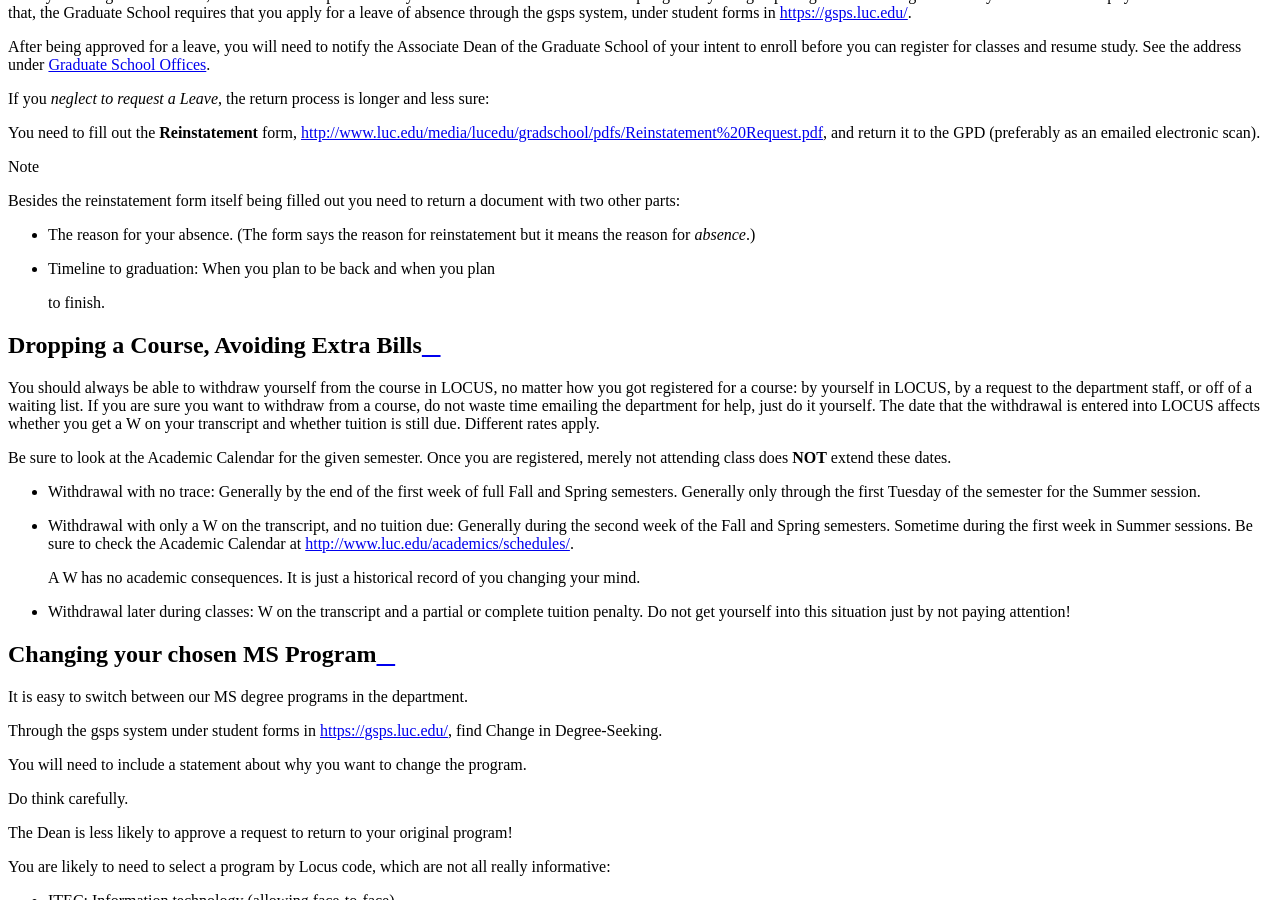
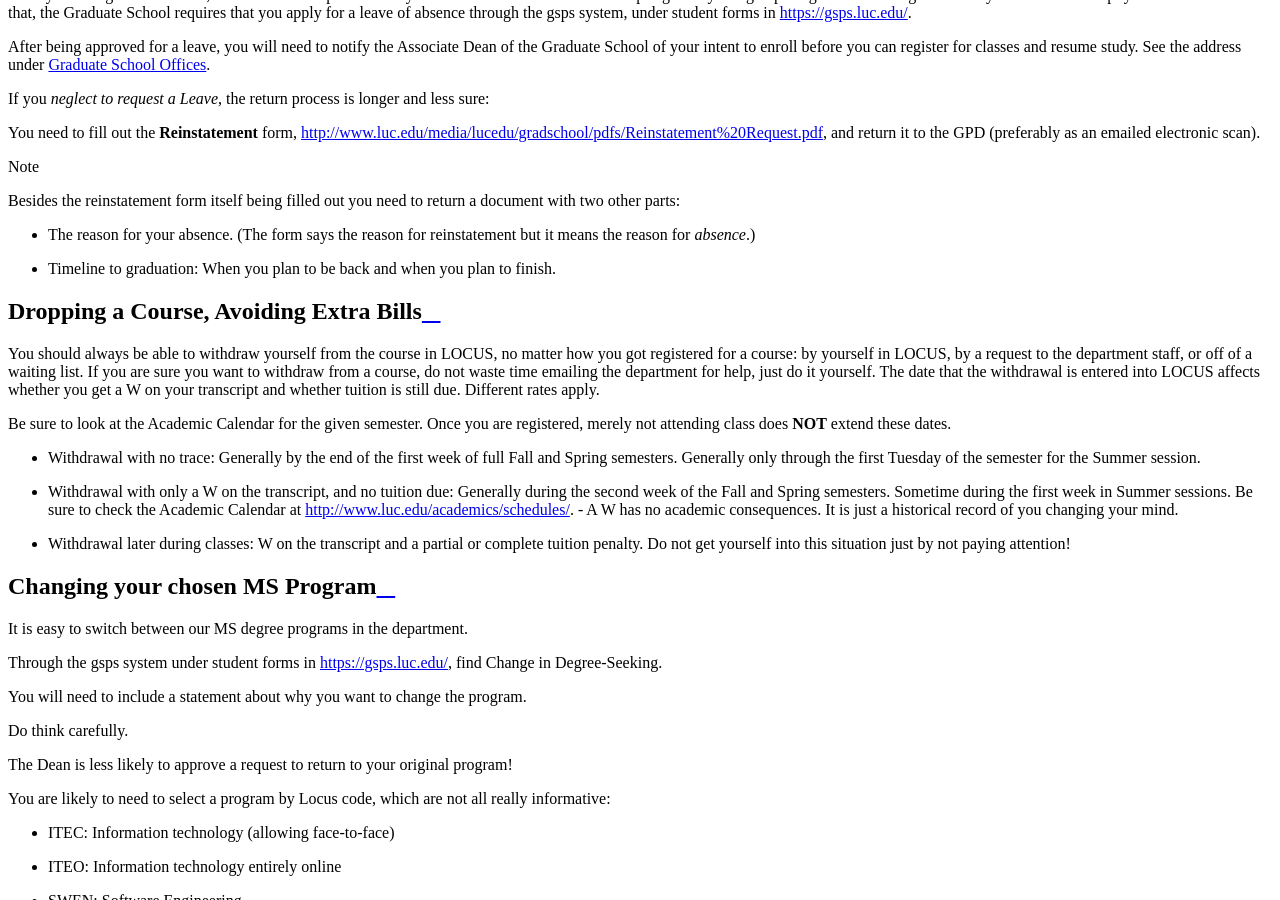
Before and after one commit to LoyolaChicagoCS/gradhandbook, a Sphinx documentation site: the page built from source/regulations.rst, in a window 1280 px wide and 900 px high, scrolled down 6269 px. Built offline with Sphinx 7.4.7 and the Read the Docs theme 2.0.0, drawn with Linux system fonts in a browser that asks for light colours.

Commit message:
Fix RST errors

```diff
--- a/source/regulations.rst
+++ b/source/regulations.rst
@@ -380,8 +380,7 @@
     Besides the reinstatement form itself being filled out you need to return a document with two other parts:
 
     -   The reason for your absence. (The form says the reason for reinstatement but it means the reason for *absence*.)
-    -   Timeline to graduation: When you plan to be back and when you plan
-     to finish.
+    -   Timeline to graduation: When you plan to be back and when you plan to finish.
 
 .. index:: dropping a course
    tuition penalties
@@ -399,7 +398,7 @@
 
 -   Withdrawal with no trace: Generally by the end of the first week of full Fall and Spring semesters. Generally only through the first Tuesday of the semester for the Summer session.
 -   Withdrawal with only a W on the transcript, and no tuition due: Generally during the second week of the Fall and Spring semesters. Sometime during the first week in Summer sessions. Be sure to check the Academic Calendar at http://www.luc.edu/academics/schedules/.
-   A W has no academic consequences. It is just a historical record of you changing your mind.
+    -   A W has no academic consequences. It is just a historical record of you changing your mind.
 -   Withdrawal later during classes: W on the transcript and a partial or complete tuition penalty. Do not get yourself into this situation just by not paying attention!
 
 .. index:: changing MS programs
```
